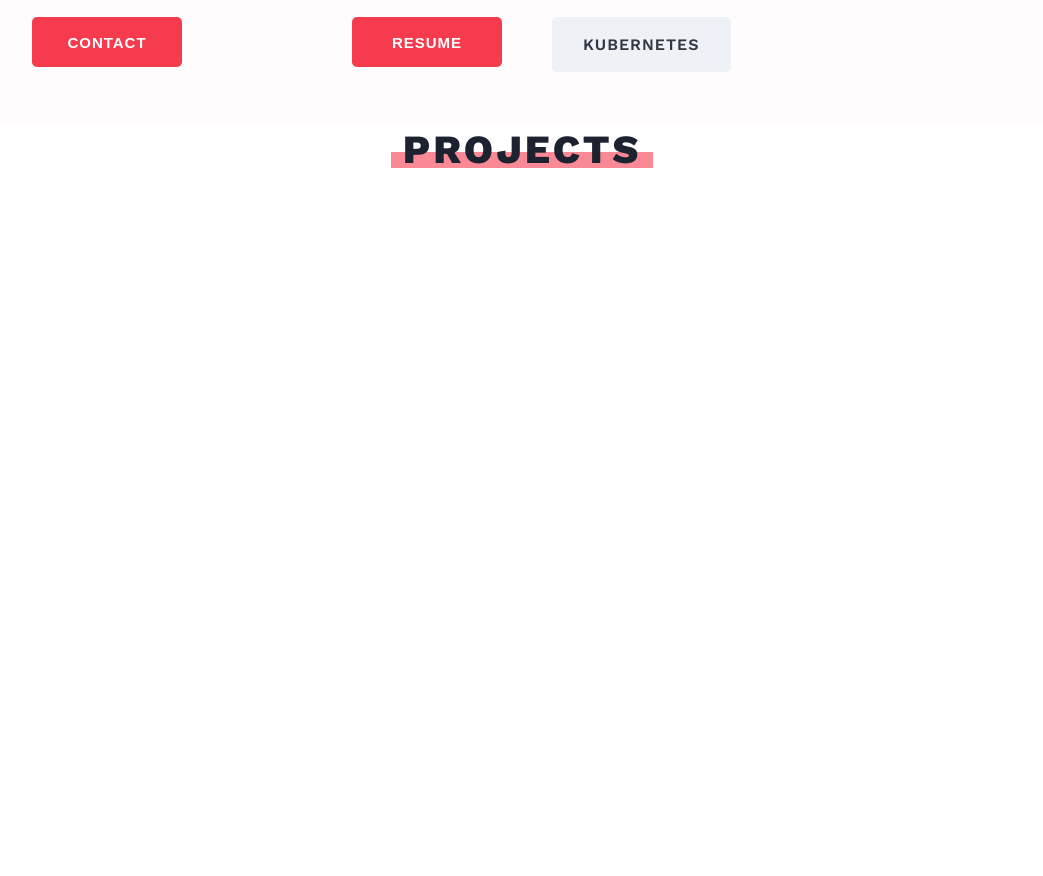
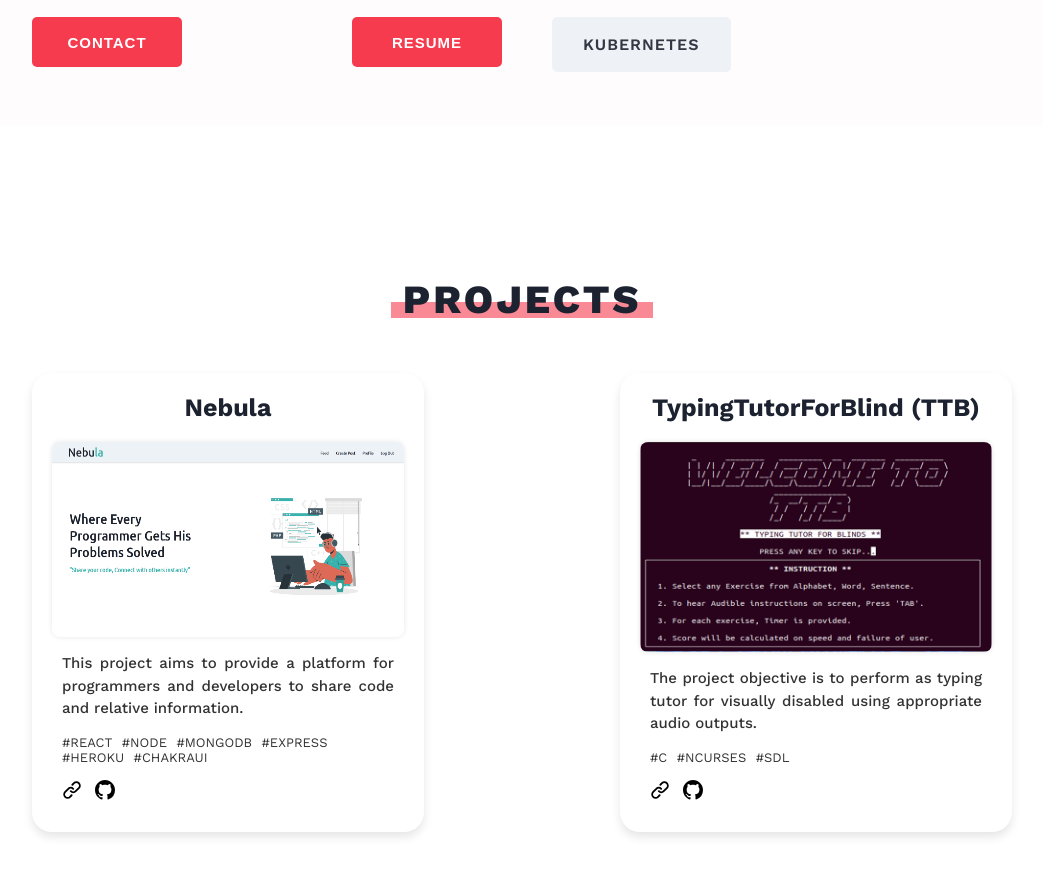
Before and after one commit to VirajKanse/portfolio, a website: page index.html in a window 1280 px wide. Shown: the part 1474-2350 px from the top of the page, without its empty margins (118-1161 px from the left). Before the commit the page ends 1697 px from the top, so only its background shows below. Drawn offline with nearby package versions, Linux system fonts and the light colour scheme.

Commit message:
Added project section - Added project section assets - BEM correction in about section

```diff
--- a/index.html
+++ b/index.html
@@ -54,7 +54,7 @@
                 <p class="about__text-content">
                     Currently, I'm open to job opportunities. And if you have any queries, need help or just want to ping me then hit that <strong>contact</strong> button below.
                 </p>
-                <div class="btns">
+                <div class="about__btngrp">
                     <button class="btn">CONTACT</button>
                     <button class="btn btn-resume" onclick="window.open('assets/VirajKanase-Resume.pdf', '_blank')">RESUME</button>
                 </div>
@@ -86,6 +86,51 @@
 
     <section class="projects" id="projects">
         <h1 class="heading underline">PROJECTS</h1>
+        <div class="projects__container">
+            <div class="projects__card projects__card-1">
+                <h3 class="projects__card__title">Nebula</h3>
+                <img src="assets/nebula.png" alt="project nebula" class="projects__card__img">
+                <div class="projects__card__details">
+                    <p class="projects__card__text">This project aims to provide a platform for programmers and developers to share code and relative information.</p>
+                    <div class="projects__card__tags">
+                        <span class="tag">#REACT</span>
+                        <span class="tag">#NODE</span>
+                        <span class="tag">#MONGODB</span>
+                        <span class="tag">#EXPRESS</span>
+                        <span class="tag">#HEROKU</span>
+                        <span class="tag">#CHAKRAUI</span>
+                    </div>
+                    <div class="projects__card__links">
+                        <a href="http://nebula2.herokuapp.com/" target="_blank">
+                            <img src="assets/link.svg" alt="nebula website link" class="link">
+                        </a>
+                        <a href="https://github.com/DevNetCoders404/nebula" target="_blank">
+                            <img src="assets/mark-github.svg" alt="nebula github link" class="link">
+                        </a>
+                    </div>
+                </div>
+            </div>
+            <div class="projects__card projects__card-2">
+                <h3 class="projects__card__title">TypingTutorForBlind (TTB)</h3>
+                <img src="assets/ttb.png" alt="project nebula" class="projects__card__img">
+                <div class="projects__card__details">
+                    <p class="projects__card__text">The project objective is to perform as typing tutor for visually disabled using appropriate audio outputs.</p>
+                    <div class="projects__card__tags">
+                        <span class="tag">#C</span>
+                        <span class="tag">#NCURSES</span>
+                        <span class="tag">#SDL</span>
+                    </div>
+                    <div class="projects__card__links">
+                        <a href="#projects">
+                            <img src="assets/link.svg" alt="ttb website not available" class="link">
+                        </a>
+                        <a href="https://github.com/DevNetCoders404/typing-tutor-for-blinds" target="_blank">
+                            <img src="assets/mark-github.svg" alt="ttb github link" class="link">
+                        </a>
+                    </div>
+                </div>
+            </div>
+        </div>
     </section>
 </body>
 </html>
--- a/scss/sections/_about.scss
+++ b/scss/sections/_about.scss
@@ -41,10 +41,10 @@
             flex-wrap: wrap;
         }
     }
+
+    &__btngrp {
+        display: flex;
+        justify-content: space-between;
+        margin-top: 3rem;
+    }
 }
-
-.btns {
-    display: flex;
-    justify-content: space-between;
-    margin-top: 3rem;
-}
--- a/scss/sections/_projects.scss
+++ b/scss/sections/_projects.scss
@@ -1,3 +1,66 @@
 .projects {
+    padding: 15rem;
     text-align: center;
+
+    &__container {
+        display: flex;
+        justify-content: space-between;
+    }
+
+    &__card {
+        display: flex;
+        flex-direction: column;
+        width: 40%;
+        padding: 2rem;
+        box-shadow: 0 5px 10px rgba(0, 0, 0, 0.1);
+        border-radius: 2rem;
+        //background-color: #f87682;
+
+        &__img {
+            width: 100%;
+            height: 100%;
+            border-radius: .8rem;
+            box-shadow: 0 0 5px rgba(0, 0, 0, 0.1);
+        }
+
+        &__title {
+            font-size: 2.5rem;
+            font-weight: 700;
+            color: var(--color-grey);
+            margin: 0 0 2rem 0;
+        }
+
+        &__details {
+            padding: 0 1rem 1rem 1rem;
+        }
+
+        &__text {
+            font-size: 1.5rem;
+            font-weight: 500;
+            text-align: justify;
+            line-height: 1.5;
+            opacity: 0.8;
+            margin: 1.5rem 0;
+        }
+
+        &__tags {
+            font-size: 1.3rem;
+            font-weight: 400;
+            opacity: 0.8;
+            text-align: start;
+
+            .tag:not(:last-child) {
+                margin-right: .5rem;
+            }
+        }
+
+        &__links {
+            text-align: start;
+            margin-top: 1.5rem;
+            .link {
+                width: 2rem;
+                margin-right: 1rem;
+            }
+        }
+    }
 }
```
Also changed, not shown: assets/link.svg (added), assets/mark-github.svg (added), assets/nebula.PNG (added), assets/ttb.png (added), css/style.css, 1 other file.
